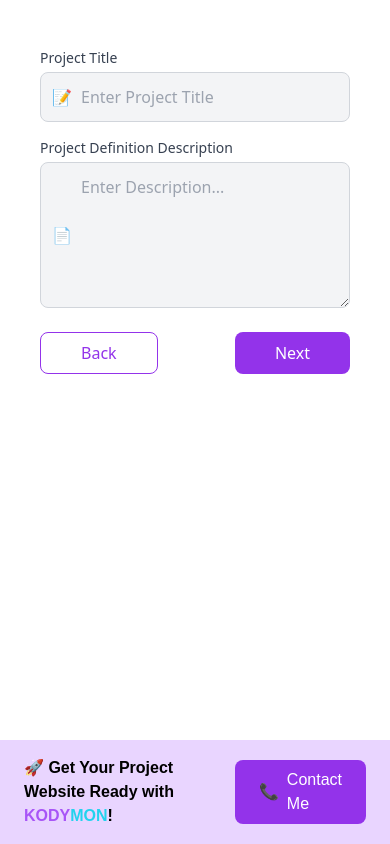
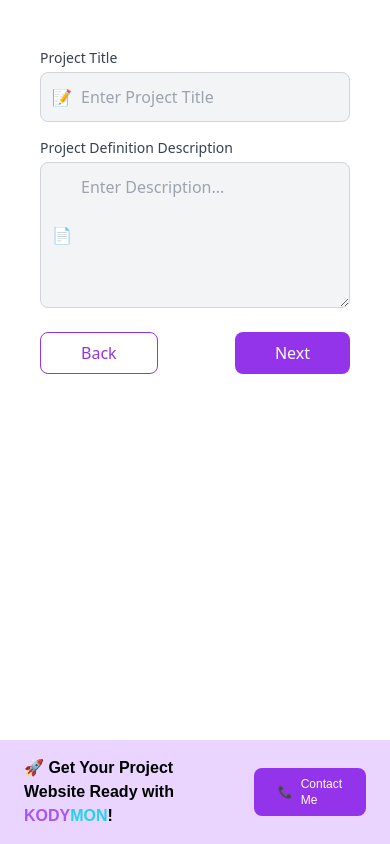
Before and after one commit to Dxvarsh/kodymon, a plain HTML site: page synopsis_maker.html in a window 390 px wide. Drawn offline with nearby package versions, Linux system fonts and the light colour scheme.

Commit message:
Update synopsis_maker.html

```diff
--- a/synopsis_maker.html
+++ b/synopsis_maker.html
@@ -389,7 +389,7 @@
     </h1>
     <a
       href="./index.html"
-      class="px-6 no-print py-2 bg-purple-600 hover:bg-purple-700 rounded-lg text-white font-medium transition-all duration-300 transform hover:scale-105 flex items-center justify-center"
+      class="px-6 no-print py-2 bg-purple-600 hover:bg-purple-700 rounded-lg text-white font-medium transition-all duration-300 transform hover:scale-105 flex items-center text-xs md:text-base justify-center"
     >
       <span id="phone-emoji" class="mr-2 no-print">📞</span> <span class="no-print">Contact Me</span>
     </a>
```
